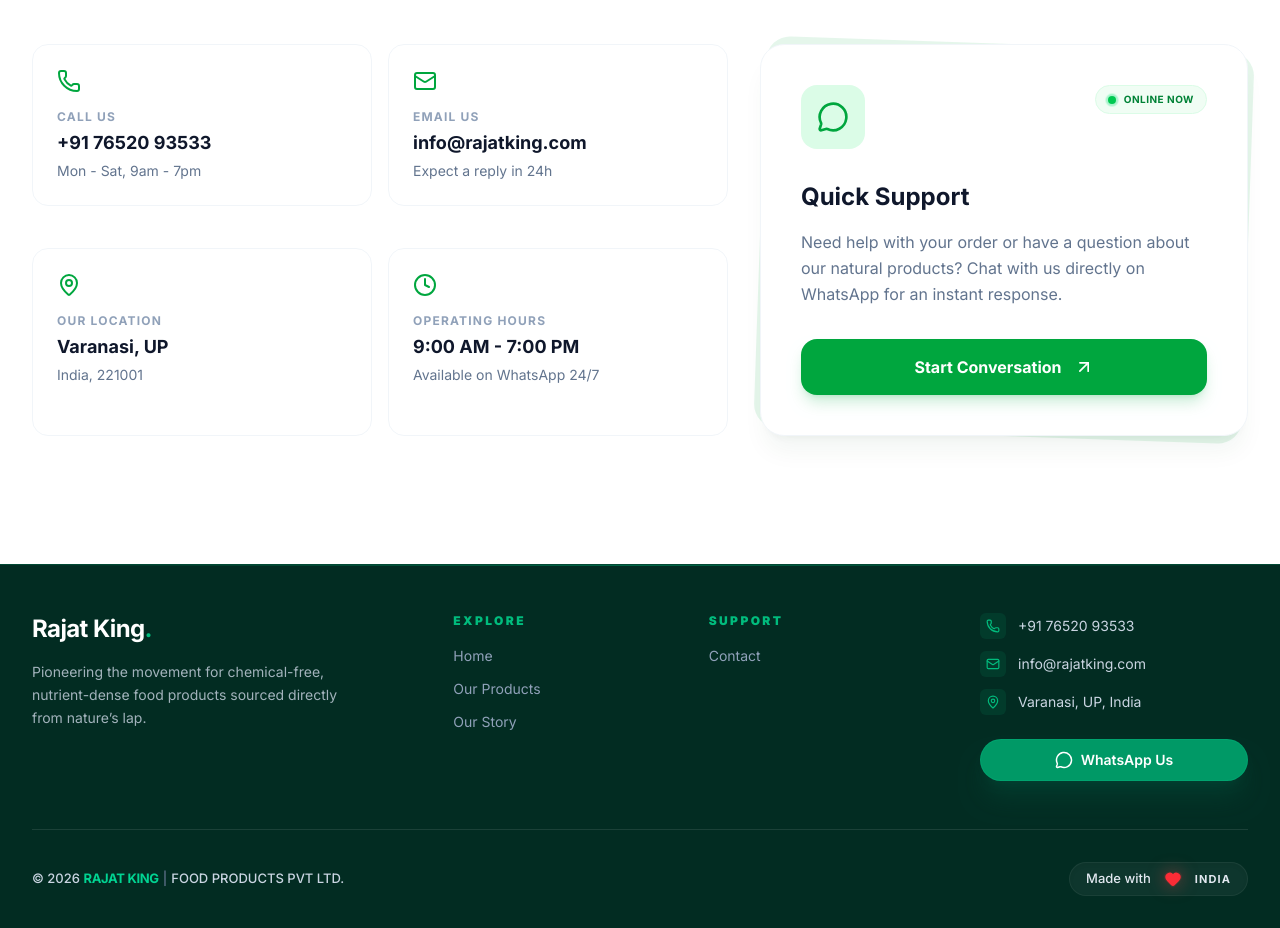
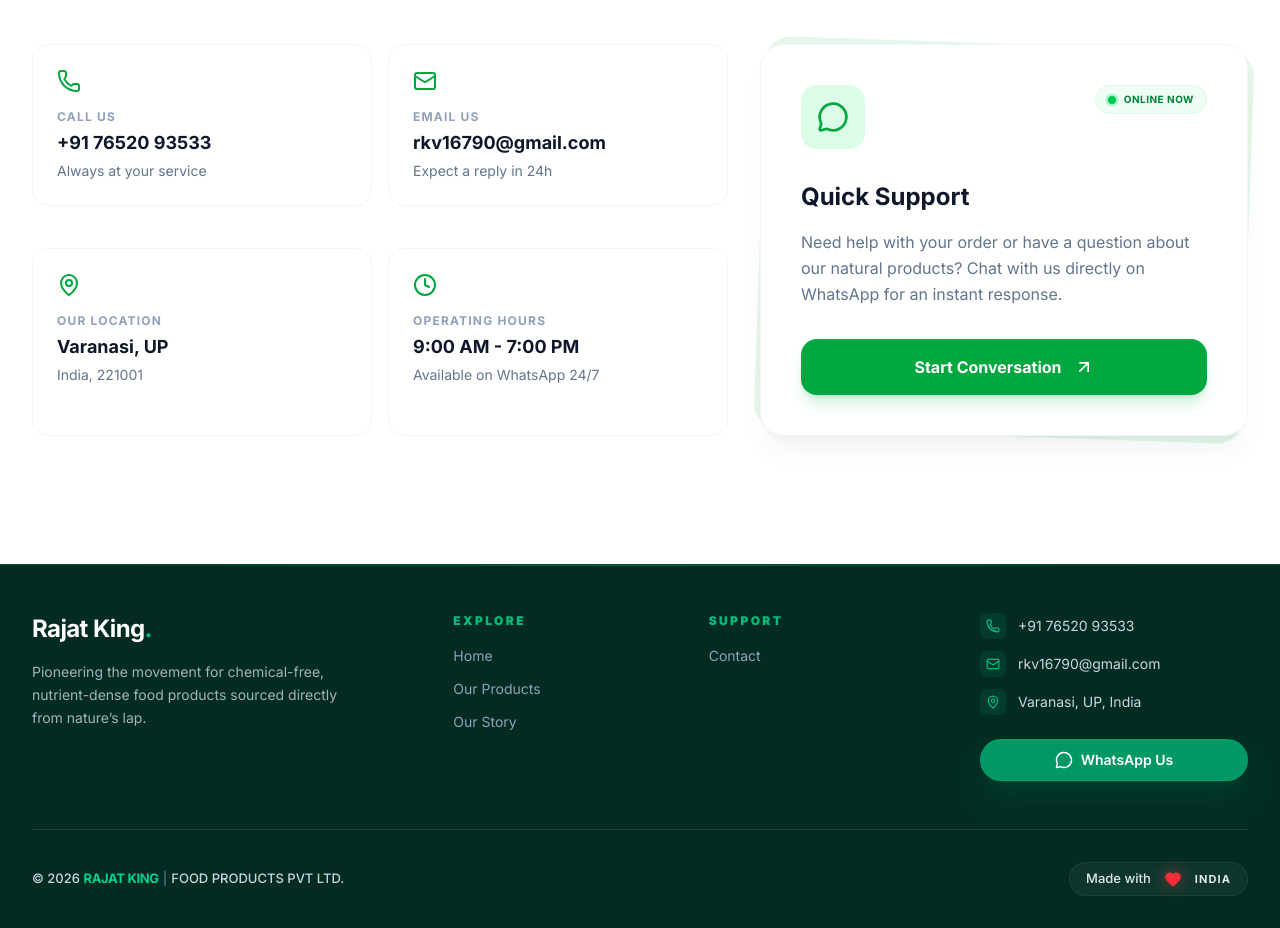
Before and after one commit to RajRanjanSrivastav/rajat_king, a Next.js app: page / in a window 1280 px wide. Shown: the part 2720-3648 px from the top of the page. Built offline with nearby package versions, Linux system fonts and the light colour scheme.

Commit message:
addng changes

```diff
--- a/components/home/Contact.tsx
+++ b/components/home/Contact.tsx
@@ -55,15 +55,15 @@
               icon={<Phone className="text-green-600" size={24} />}
               title="Call Us"
               detail="+91 76520 93533"
-              subDetail="Mon - Sat, 9am - 7pm"
+              subDetail="Always at your service"
               href="tel:+917652093533"
             />
             <InfoCard
               icon={<Mail className="text-green-600" size={24} />}
               title="Email Us"
-              detail="info@rajatking.com"
+              detail="rkv16790@gmail.com"
               subDetail="Expect a reply in 24h"
-              href="mailto:info@rajatking.com"
+              href="mailto:rkv16790@gmail.com"
             />
             <InfoCard
               icon={<MapPin className="text-green-600" size={24} />}
--- a/components/layout/Footer.tsx
+++ b/components/layout/Footer.tsx
@@ -92,7 +92,7 @@
               <ContactItem icon={<Phone size={14} />} text="+91 76520 93533" />
               <ContactItem
                 icon={<Mail size={14} />}
-                text="info@rajatking.com"
+                text="rkv16790@gmail.com"
               />
               <ContactItem
                 icon={<MapPin size={14} />}
```
